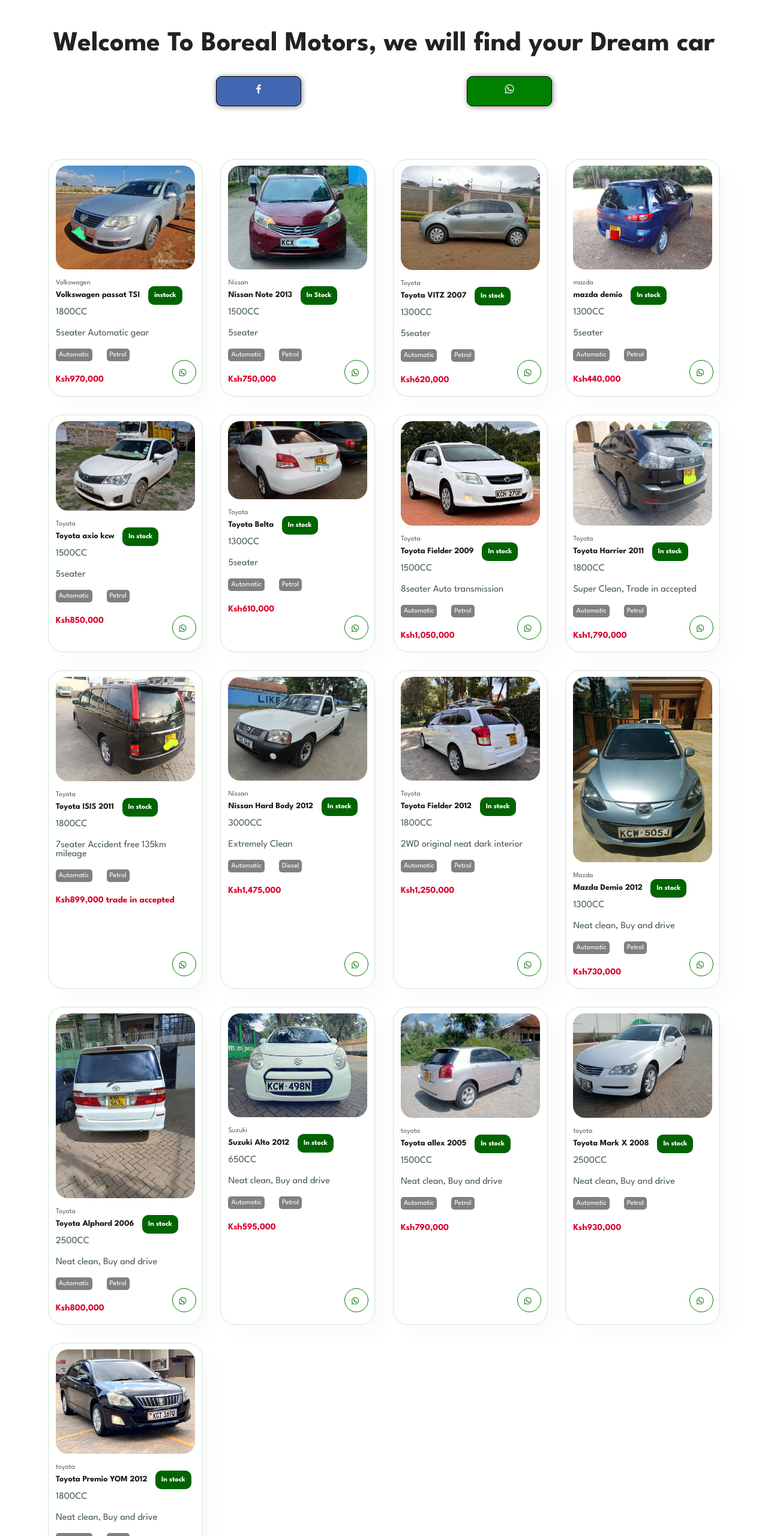
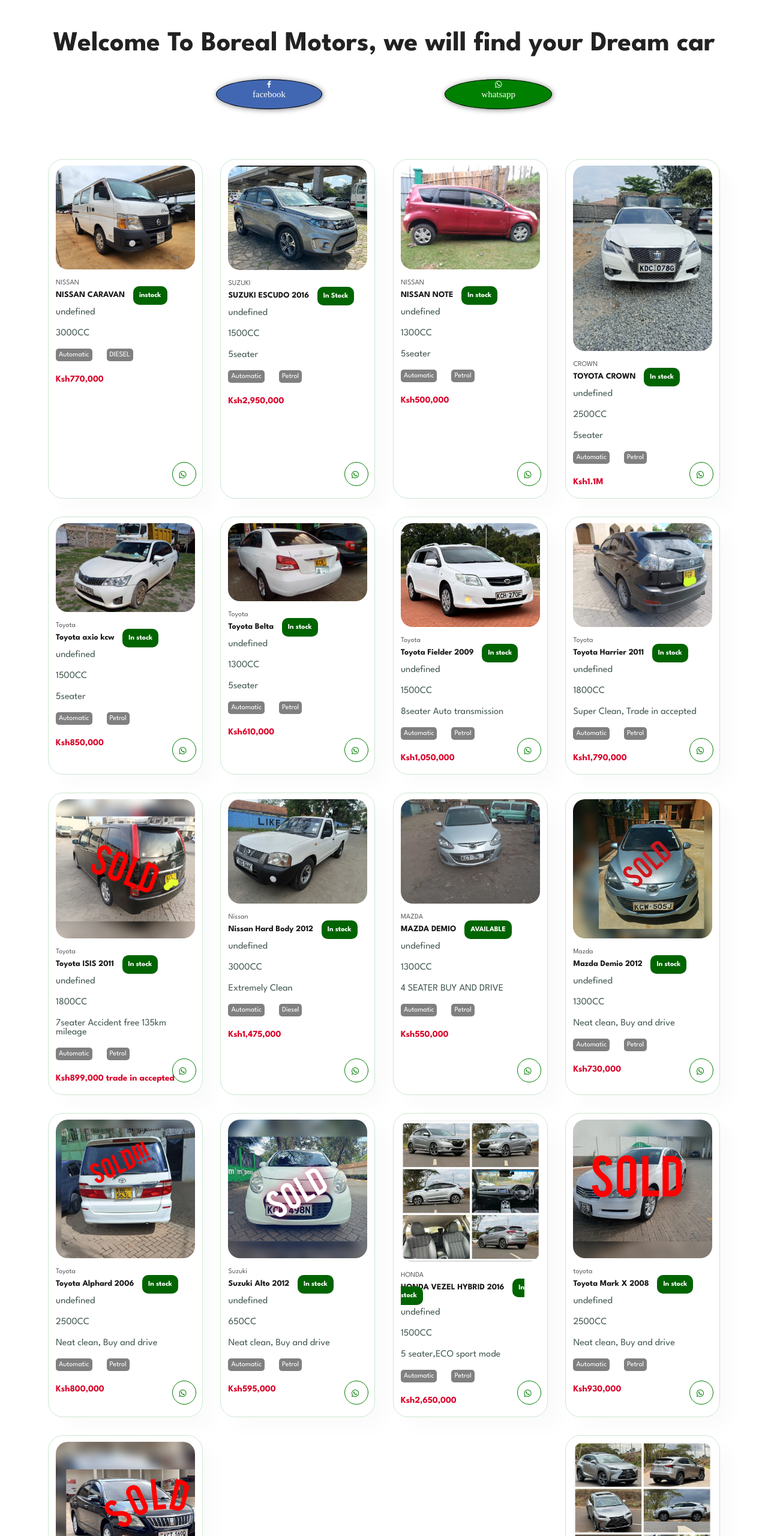
Before and after one commit to borealmotors/square, a plain HTML site: page index.html in a window 1280 px wide. Shown: the part 1140-3700 px from the top of the page at 60% size. Drawn offline with nearby package versions, Linux system fonts and the light colour scheme.

Commit message:
Add files via upload

```diff
--- a/data.js
+++ b/data.js
@@ -18,21 +18,21 @@ export const dataList = [{
   title:"F24/7 Support"
 }]
 export const saleList =[{
-  img:"images/products/image 19.jpg",
-  brand: "Volkswagen",
-  name: "Volkswagen passat TSI",
+  img:"images/products/img 36.jpg",
+  brand: "NISSAN",
+  name: "NISSAN CARAVAN",
   saleStock:"instock",
-  consumption: "Petrol",
+  consumption: "DIESEL",
   gear: "Automatic",
   features:{
-    fuel: '1800CC',
-    seat: '5seater Automatic gear',
+    fuel: '3000CC',
+    seat: '',
   },
-  price: '970,000',
+  price: '770,000',
   },{
-  img:"images/products/img2.jpg",
-  brand: "Nissan",
-  name: "Nissan Note 2013",
+  img:"images/products/img 31.jpg",
+  brand: "SUZUKI",
+  name: "SUZUKI ESCUDO 2016",
   saleStock: "In Stock",
   consumption: "Petrol",
   gear: "Automatic",
@@ -40,11 +40,11 @@ export const saleList =[{
     fuel: '1500CC',
     seat: '5seater',
   },
-  price: '750,000',
+  price: '2,950,000',
   }, {
-  img:"images/products/img3.jpg",
-  brand: "Toyota",
-  name: "Toyota VITZ 2007",
+  img:"images/products/img 32.jpg",
+  brand: "NISSAN",
+  name: "NISSAN NOTE ",
   saleStock:"In stock",
   consumption: "Petrol",
   gear: "Automatic",
@@ -52,19 +52,19 @@ export const saleList =[{
     fuel: '1300CC',
     seat: '5seater',
   },
-  price: '620,000'
+  price: '500,000'
 },{
-  img:"images/products/img 24.jpg",
-  brand: "mazda",
-  name: "mazda demio",
+  img:"images/products/img 33.jpg",
+  brand: "CROWN",
+  name: "TOYOTA CROWN",
   saleStock:"In stock",
   consumption: "Petrol",
   gear: "Automatic",
   features:{
-    fuel: '1300CC',
+    fuel: '2500CC',
     seat: '5seater',
   },
-  price: '440,000'
+  price: '1.1M'
 },{
   img:"images/products/img5.jpg",
   brand: "Toyota",
@@ -114,7 +114,7 @@ export const saleList =[{
   },
   price: '1,790,000'
 },{
-  img: "images/products/img10.jpg",
+  img: "images/products/img 41.jpg",
   brand: 'Toyota',
   name: 'Toyota ISIS 2011',
   saleStock:"In stock",
@@ -138,19 +138,19 @@ export const saleList =[{
   },
   price: '1,475,000'
 },{
-  img: "images/products/img12.jpg",
-  brand: 'Toyota',
-  name: 'Toyota Fielder 2012',
-  saleStock:"In stock",
+  img: "images/products/img 48.jpg",
+  brand: 'MAZDA',
+  name: 'MAZDA DEMIO ',
+  saleStock:"AVAILABLE",
   consumption: "Petrol",
   gear: "Automatic",
   features: {
-    fuel: '1800CC',
-    seat: '2WD original neat dark interior'
+    fuel: '1300CC',
+    seat: '4 SEATER BUY AND DRIVE'
   },
-  price: '1,250,000'
+  price: '550,000'
 },{
-  img: "images/products/img14.jpg",
+  img: "images/products/img 44.jpg",
   brand: 'Mazda',
   name: 'Mazda Demio 2012',
   saleStock:"In stock",
@@ -162,7 +162,7 @@ export const saleList =[{
   },
   price: '730,000'
 },{
-  img: "images/products/img15.jpg",
+  img: "images/products/img 39.jpg",
   brand: 'Toyota',
   name: 'Toyota Alphard 2006',
   saleStock:"In stock",
@@ -174,7 +174,7 @@ export const saleList =[{
   },
   price: '800,000'
 },{
-  img: "images/products/img17.jpg",
+  img: "images/products/img 42.jpg",
   brand: 'Suzuki',
   name: 'Suzuki Alto 2012',
   saleStock:"In stock",
@@ -186,19 +186,19 @@ export const saleList =[{
   },
   price: '595,000'
 },{
-img: "images/products/img18.jpg",
-  brand: 'toyota',
-  name: 'Toyota allex 2005',
+img: "images/products/img 46.jpg",
+  brand: 'HONDA',
+  name: 'HONDA VEZEL HYBRID 2016',
   saleStock:"In stock",
   consumption: "Petrol",
   gear: "Automatic",
   features: {
     fuel: '1500CC',
-    seat: 'Neat clean, Buy and drive'
+    seat: '5 seater,ECO sport mode'
   },
-  price: '790,000',
+  price: '2,650,000',
 },{
-  img: "images/products/img 27.jpg",
+  img: "images/products/img 47.jpg",
   brand: 'toyota',
   name: 'Toyota Mark X 2008',
   saleStock:"In stock",
@@ -210,7 +210,7 @@ img: "images/products/img18.jpg",
   },
   price: '930,000',
 },{
-  img: "images/products/img 29.jpg",
+  img: "images/products/img 45.jpg",
   brand: 'toyota',
   name: 'Toyota Premio YOM 2012',
   saleStock:"In stock",
@@ -221,8 +221,20 @@ img: "images/products/img18.jpg",
     seat: 'Neat clean, Buy and drive'
   },
   price: '1,470,000',
+
+},{
+  img: "images/products/img 30.jpg",
+  brand: 'LEXUS',
+  name: 'Lexus NX 300H 2016',
+  saleStock:"In stock",
+  consumption: "Petrol",
+  gear: "Automatic",
+  features: {
+    fuel: '2500CC',
+    seat: 'Neat clean'
+  },
+  price: '5,600,000',
 }
-
 ]
 
 
--- a/index.html
+++ b/index.html
@@ -40,10 +40,10 @@
     <h2>Welcome To Boreal Motors, we will find your Dream car</h2>
     <div class="socials">
       <div class="facebook">
-        <a href="https://www.facebook.com/profile.php?id=61553635065867&mibextid=ZbWKwL" target="_blank"><i class='bx bxl-facebook'></i></a>
+        <a href="https://www.facebook.com/profile.php?id=61553635065867&mibextid=ZbWKwL" target="_blank"><i class='bx bxl-facebook'> <br> facebook</i></a>
       </div>
       <div class="whatsapp">
-        <a href="http://Wa.me/+254723266027" target="_blank"><i class='bx bxl-whatsapp'></i></a>
+        <a href="http://Wa.me/+254723266027" target="_blank"><i class='bx bxl-whatsapp'> <br> whatsapp</i></a>
       </div>
     </div>
   </section>
--- a/script.js
+++ b/script.js
@@ -47,6 +47,7 @@ saleList.forEach((sale) => {
   <div class="des">
     <span>${sale.brand}</span>
     <h5>${sale.name} <span class="sale-stock">${sale.saleStock}</span></h5>
+    <p>${sale.details}</p>
     <div class="star">
      <p>${sale.features.fuel}</p>
      <p>${sale.features.seat}</p>
--- a/style.css
+++ b/style.css
@@ -211,8 +211,7 @@ body{
   text-align: center;
   border: 1px solid black;
   padding: 15px 60px;
-  background-color: red;
-  border-radius: 10px;
+  border-radius: 50%;
   box-shadow: 1px 1px 10px grey;
   transition: .3s ease;
 }
@@ -231,6 +230,7 @@ body{
 }
 .socials a i{
   color: white;
+  font-size: 15px;
 }
 
 #product1{
```
Also changed, not shown: images/products/IMG 34.jpg (added), images/products/IMG 35.jpg (added), images/products/IMG 36.jpg (added), images/products/img 30.jpg (added), images/products/img 31.jpg (added), images/products/img 32.jpg (added), images/products/img 33.jpg (added), images/products/img 39.jpg (added), images/products/img 41.jpg (added), images/products/img 42.jpg (added), images/products/img 44.jpg (added), images/products/img 45.jpg (added), images/products/img 46.jpg (added), images/products/img 47.jpg (added), 1 more files.
